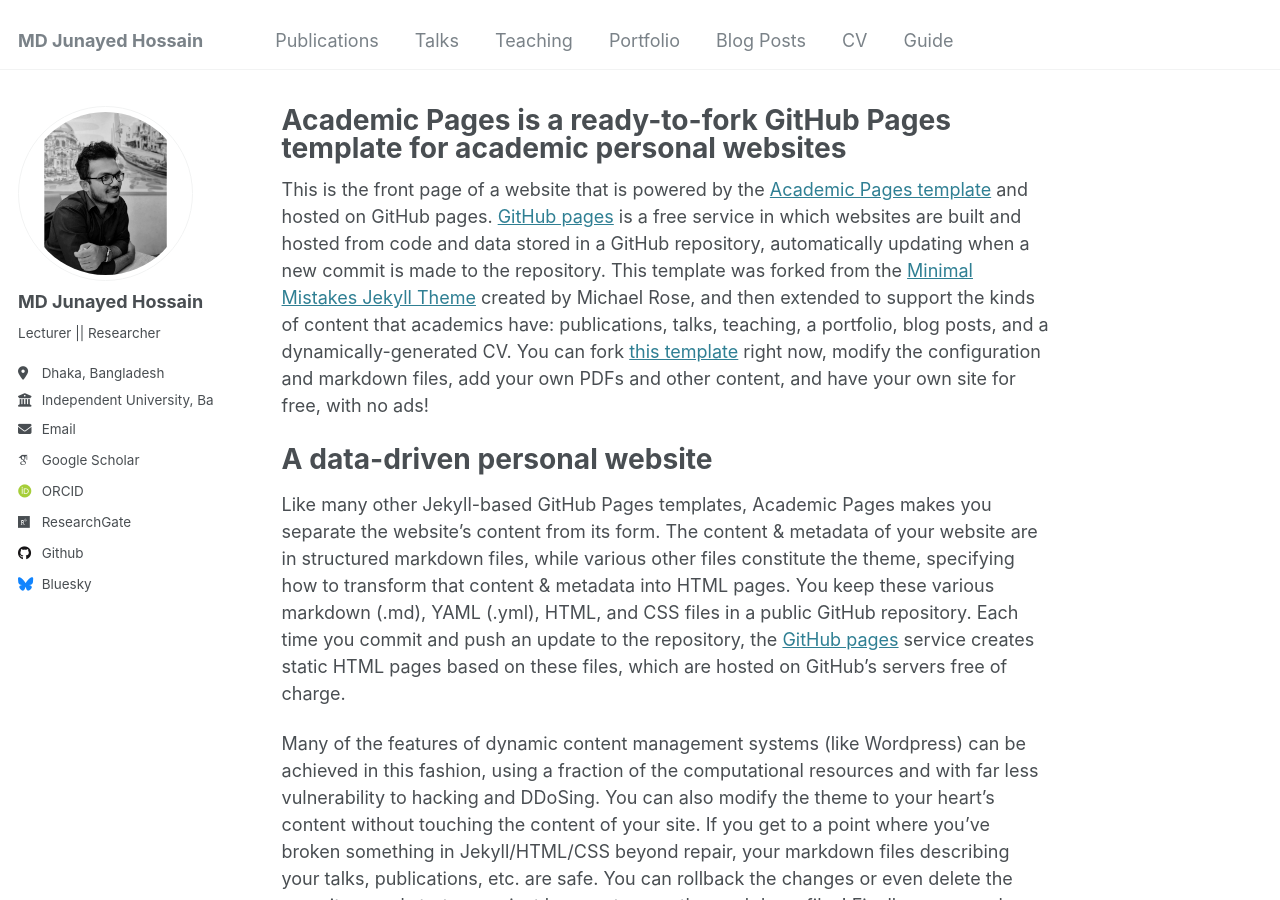
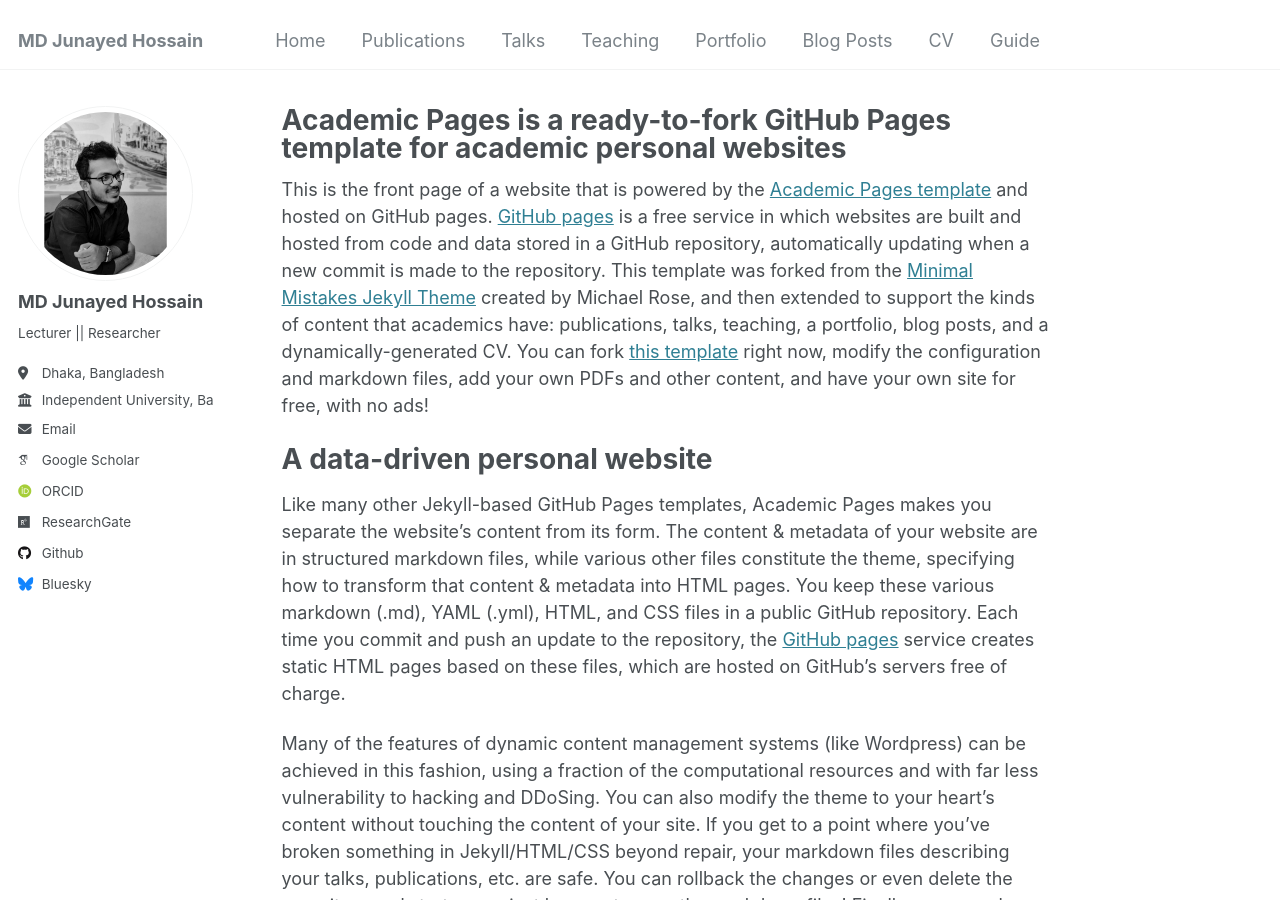
Before and after one commit to i-am-junayed/i-am-junayed.github.io, a Jekyll site: the page built from _pages/about.md, in a window 1280 px wide and 900 px high. Built offline with Jekyll 4.4.1, drawn with Linux system fonts in a browser that asks for light colours; some web fonts are replaced.

Commit message:
Update navigation.yml

```diff
--- a/_data/navigation.yml
+++ b/_data/navigation.yml
@@ -5,6 +5,9 @@
 # prevent it from being included in the site.
 
 main:
+  - title: "Home"
+    url: //
+
   - title: "Publications"
     url: /publications/
 
```
